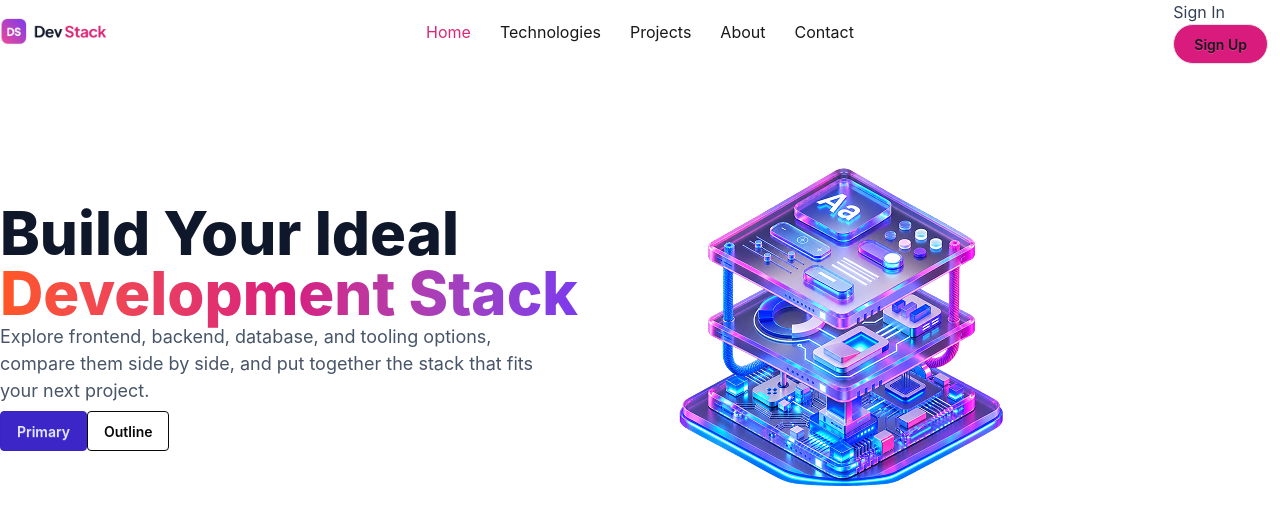
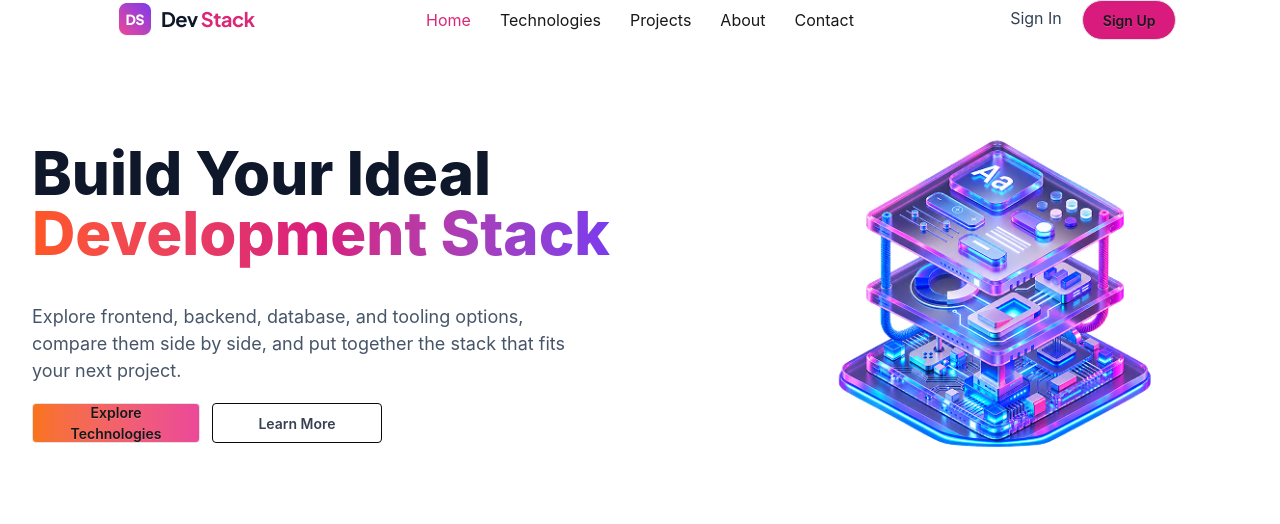
Before and after one commit to FD-king/A-5_devProject, a React (Vite) app: page / in a window 1280 px wide. Shown: the top 524 px of the page. Built offline with nearby package versions, Linux system fonts and the light colour scheme.

Commit message:
hero section done

```diff
--- a/src/heroSection/heroSection.tsx
+++ b/src/heroSection/heroSection.tsx
@@ -3,24 +3,28 @@ import bannerStackImage from "../assets/banner-stack.png";
 
 const HeroSection = () => {
   return (
-    <div className="flex justify-items-center items-center container mx-auto">
-      <div>
-        <h1 className="font-extrabold text-[60px] text-[#0F172A] leading-none">
+    <div className="grid grid-cols-12 container mx-auto w-304 h-105 pb-28">
+      <div className="col-span-7 flex flex-col justify-center items-start">
+        <h1 className="font-extrabold text-[60px] text-[#0F172A] leading-none pb-10">
           Build Your Ideal <br />
           <span className="bg-linear-to-r from-[#FF5722] via-[#D81B7E] to-[#7C3AED] bg-clip-text text-transparent">
             Development Stack
           </span>
         </h1>
-        <p className="text-[#475569] text-[18px] w-142.75 h-22 pb-10">
+        <p className="text-[#475569] text-[18px] w-142.75 h-22 pb-25">
           Explore frontend, backend, database, and tooling options, compare them
           side by side, and put together the stack that fits your next project.
         </p>
         <div>
-          <button className="btn btn-active btn-primary">Primary</button>
-          <button className="btn btn-neutral btn-outline">Outline</button>
+          <button className="btn btn-active bg-linear-to-r from-[#F97316] to-[#EC4899] w-42 h-10 border-radius-[8px] mr-3">
+            Explore Technologies
+          </button>
+          <button className="btn btn-neutral btn-outline bg-[#FFFFFF] text-[#374151] w-42.5 h-10 border-radius-[8px]">
+            Learn More
+          </button>
         </div>
       </div>
-      <div>
+      <div className="col-span-5">
         <img src={bannerStackImage} alt="" />
       </div>
     </div>
--- a/src/navBar/navBar.tsx
+++ b/src/navBar/navBar.tsx
@@ -1,7 +1,7 @@
 import navBarLogo from "../assets/logo-text.png";
 const NavBar = () => {
   return (
-    <div className="grid grid-cols-3 gap-120 items-center justify-items-center container mx-auto">
+    <div className="grid grid-cols-3 gap-20 items-center justify-items-center container mx-auto">
       <div>
         <img src={navBarLogo} alt="" />
       </div>
```
